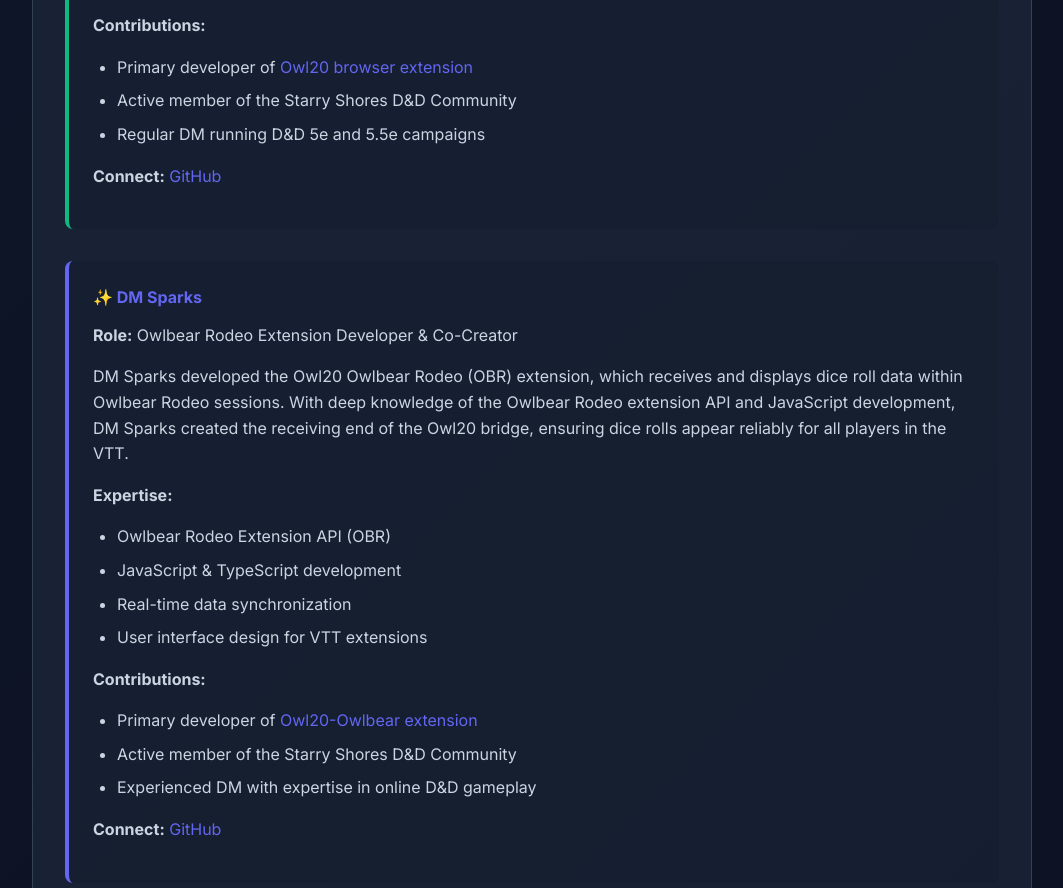
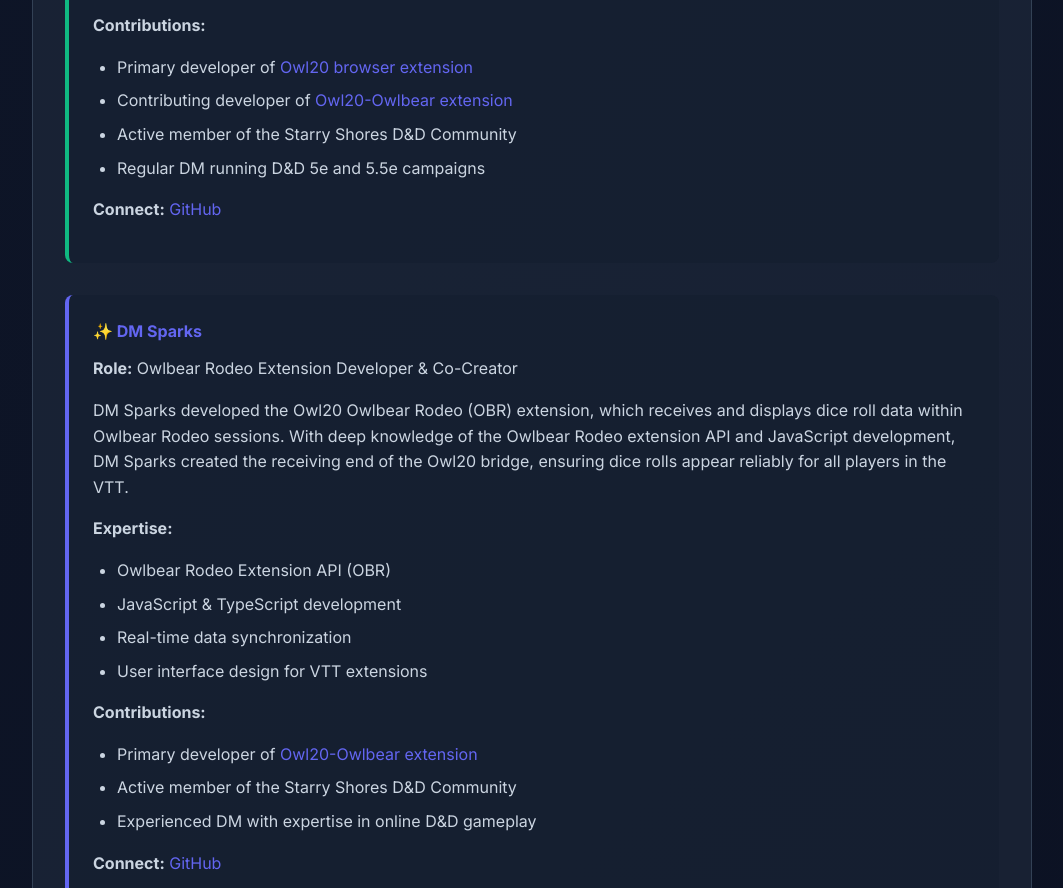
Before and after one commit to uberdragon/owl20, a browser extension: page docs/about.html in a window 1280 px wide. Shown: the part 1514-2402 px from the top of the page, without its empty margins (108-1171 px from the left). Drawn offline with nearby package versions, Linux system fonts and the light colour scheme.

Commit message:
Update about.html

```diff
--- a/docs/about.html
+++ b/docs/about.html
@@ -57,6 +57,7 @@
             <p><strong>Contributions:</strong></p>
             <ul>
               <li>Primary developer of <a href="https://github.com/uberdragon/owl20" target="_blank">Owl20 browser extension</a></li>
+              <li>Contributing developer of <a href="https://github.com/mvoncken/owl20-owlbear" target="_blank">Owl20-Owlbear extension</a></li>
               <li>Active member of the Starry Shores D&D Community</li>
               <li>Regular DM running D&D 5e and 5.5e campaigns</li>
             </ul>
```
